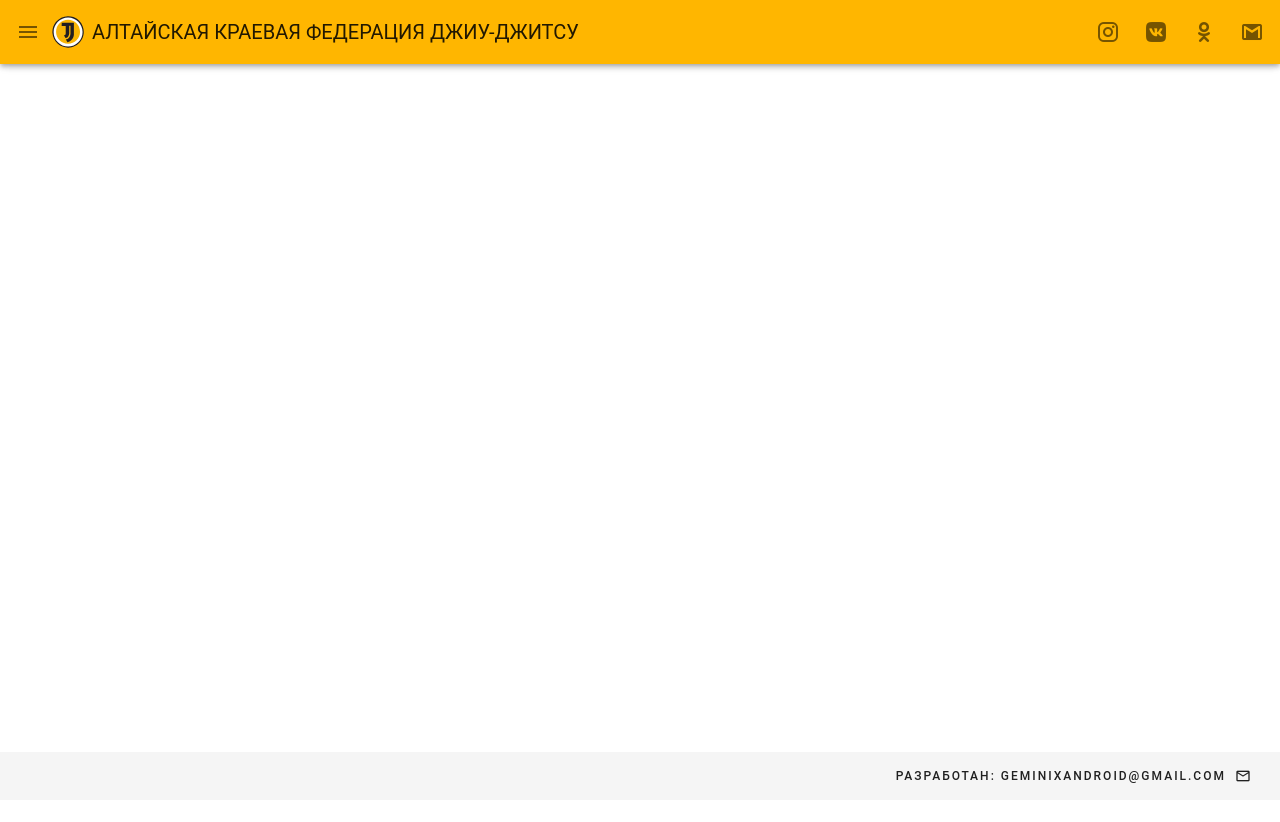
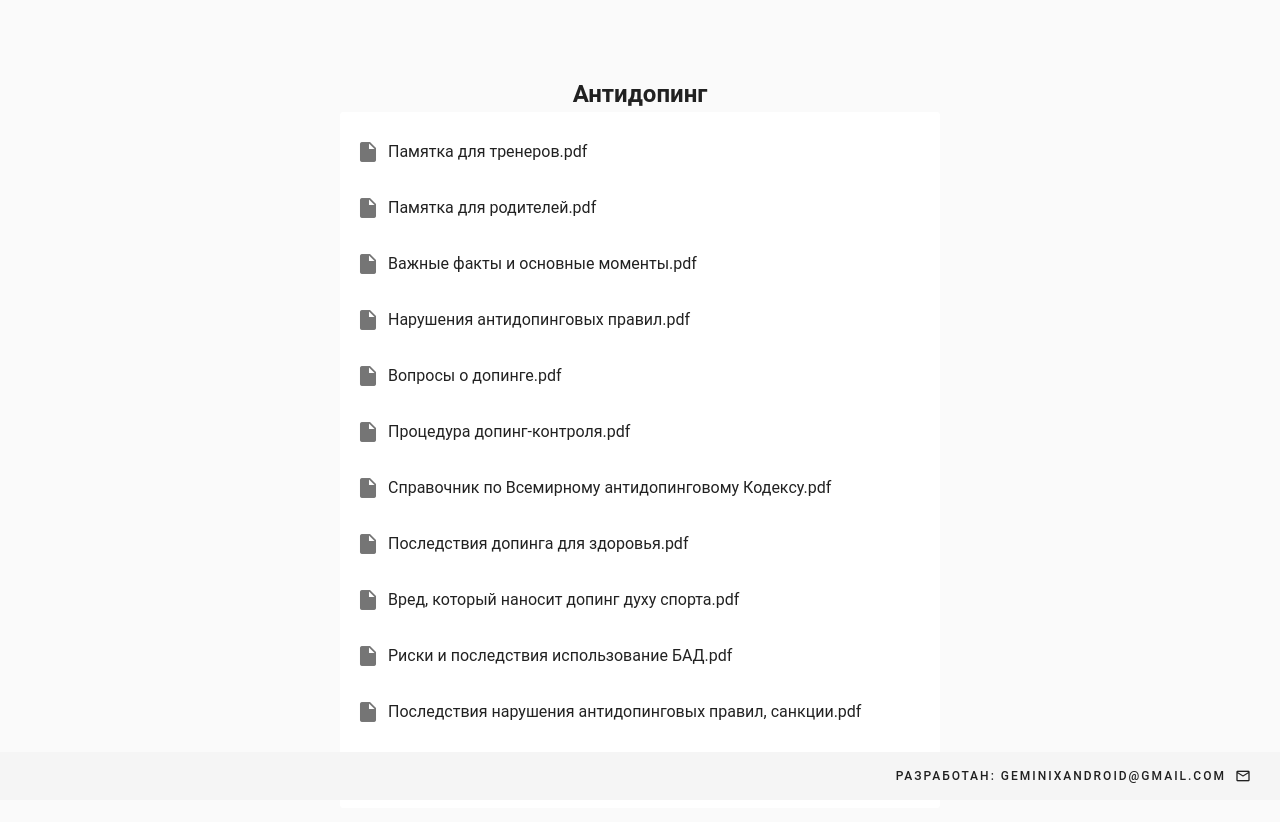
Before and after one commit to geminixandroid/altjiujitsu-vue, a Vue app: page /antidoping/antidoping.html in a window 1280 px wide. Shown: the top 822 px of the page. Before the commit the page ends 800 px from the top, so only its background shows below. Built offline with nearby package versions, Linux system fonts and the light colour scheme.

Commit message:
update content

```diff
--- /dev/null
+++ b/public/data/antidoping.json
@@ -0,0 +1,17 @@
+{
+  "title": "Антидопинг",
+  "data": [
+    {"title":"Памятка для тренеров","link":"/data/antidoping/Памятка_для_тренера.pdf"},
+    {"title":"Памятка для родителей","link":"/data/antidoping/Памятка_для_родителей.pdf"},
+    {"title":"Важные факты и основные моменты","link":"/data/antidoping/Антидопинг_брошюра.pdf"},
+    {"title":"Нарушения антидопинговых правил","link":"/data/antidoping/Виды_нарушений_антидопинговых_правил.pdf"},
+    {"title":"Вопросы о допинге","link":"/data/antidoping/Вопросы_о_допинге.pdf"},
+    {"title":"Процедура допинг-контроля","link":"/data/antidoping/Процедура_допинг-контроля.pdf"},
+    {"title":"Справочник по Всемирному антидопинговому Кодексу","link":"/data/antidoping/Справочник_по_кодесу.pdf"},
+    {"title":"Последствия допинга для здоровья","link":"/data/antidoping/Последствия_допинга_для_здоровья.pdf"},
+    {"title":"Вред, который наносит допинг духу спорта","link":"/data/antidoping/Вред_который_наносит_допинг_духу_спорта.pdf"},
+    {"title":"Риски и последствия использование БАД","link":"/data/antidoping/Риски_и_последствия_использования_пищевых_добавок.pdf"},
+    {"title":"Последствия нарушения антидопинговых правил, санкции","link":"/data/antidoping/Последствия_нарушения_антидопинговых_правил_санкции.pdf"},
+    {"title":"Социальные последствия допинга","link":"/data/antidoping/Социальные_последствия_допинга.pdf"}
+  ]
+}
--- a/src/components/Navigation.vue
+++ b/src/components/Navigation.vue
@@ -6,6 +6,7 @@
         <v-list-item to="/cards/treners.html"><v-icon left>mdi-human-greeting</v-icon>Наши тренеры</v-list-item>
         <v-list-item to="/cards/gordost.html"><v-icon left>mdi-human-handsup</v-icon>Гордость федерации</v-list-item>
         <v-list-item to="/partners/partners.html"><v-icon left>{{handshake}}</v-icon>Партнеры федерации</v-list-item>
+        <v-list-item  to="/antidoping/antidoping.html"><v-icon left>mdi-pill</v-icon>Антидопинг</v-list-item>
         <v-divider></v-divider>
         <v-list-item>
             <v-expansion-panels  flat accordion>
--- a/src/router/index.js
+++ b/src/router/index.js
@@ -17,6 +17,9 @@ const routes = [
         path: '/partners/:category', props:true,name: 'Partners',component:() => import (/* webpackChunkName: "partners" */  '../views/Partners')
     },
     {
+        path: '/antidoping/:category', props:true,name: 'Antidoping',component:() => import (/* webpackChunkName: "partners" */  '../views/Antidoping')
+    },
+    {
         path: '/calendar/:category', props:true,name: 'Calendar',component:() => import (/* webpackChunkName: "calendar" */  '../views/Calendar')
     },
     {
--- /dev/null
+++ b/src/views/Antidoping.vue
@@ -0,0 +1,64 @@
+<template>
+    <v-content class="text-center">
+        <h2>{{title}}</h2>
+        <v-card flat max-width="600px"  class="mx-auto">
+        <v-list>
+            <v-list-item class="mb-2 mt-2 text-left" v-for="(pdf) in items" :key="pdf.title"  :to="pdf.link" target="_blank">
+               <v-icon left>mdi-file</v-icon><v-list-item-title>{{pdf.title}}.pdf</v-list-item-title>
+            </v-list-item>
+        </v-list>
+        </v-card>
+    </v-content>
+</template>
+
+<script>
+    import axios from 'axios'
+
+    export default {
+        name: "Andidoping",
+        props: {
+            category: {
+                type: String,
+                required: true
+            }
+        },
+        data: () => ({
+           title: '',
+            items: [],
+        }),
+        metaInfo () {
+            return {
+                title: this.title
+            }
+        },
+        watch: {
+            category: function (newVal) { // watch it
+                this.load(newVal)
+            }
+        },
+        created() {
+            // console.log(this.category);
+            this.load(this.category);
+        },
+        methods: {
+            load(category) {
+                axios.get(`/data/${category.replace('.html','')}.json`)
+                    .then(response => {
+                        // console.log(response.data)
+                        this.title = response.data.title;
+                        this.items = response.data.data;
+                    }).finally(
+                    ()=>{
+                        this.$nextTick(()=>{
+                            document.dispatchEvent(new Event("x-app-rendered"))
+                        })
+
+                    })
+            }
+        }
+    }
+</script>
+
+<style scoped>
+
+</style>
--- a/vue.config.js
+++ b/vue.config.js
@@ -4,6 +4,7 @@ const routesPrerender=[
 '/cards/treners',
 '/cards/gordost',
 '/partners/partners',
+  '/antidoping/antidoping',
 '/raspisanie/raspisanieSHOR',
 '/raspisanie/raspisaniePOSP',
 '/raspisanie/raspisanieTEMP',
```
